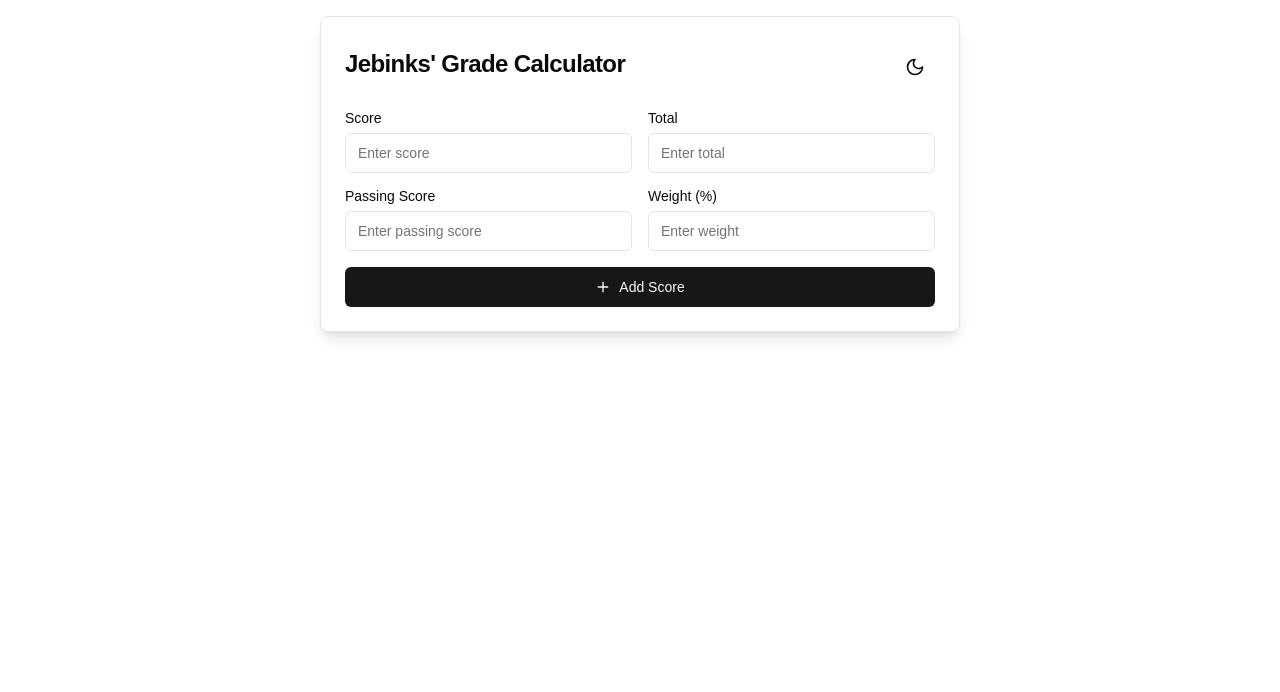
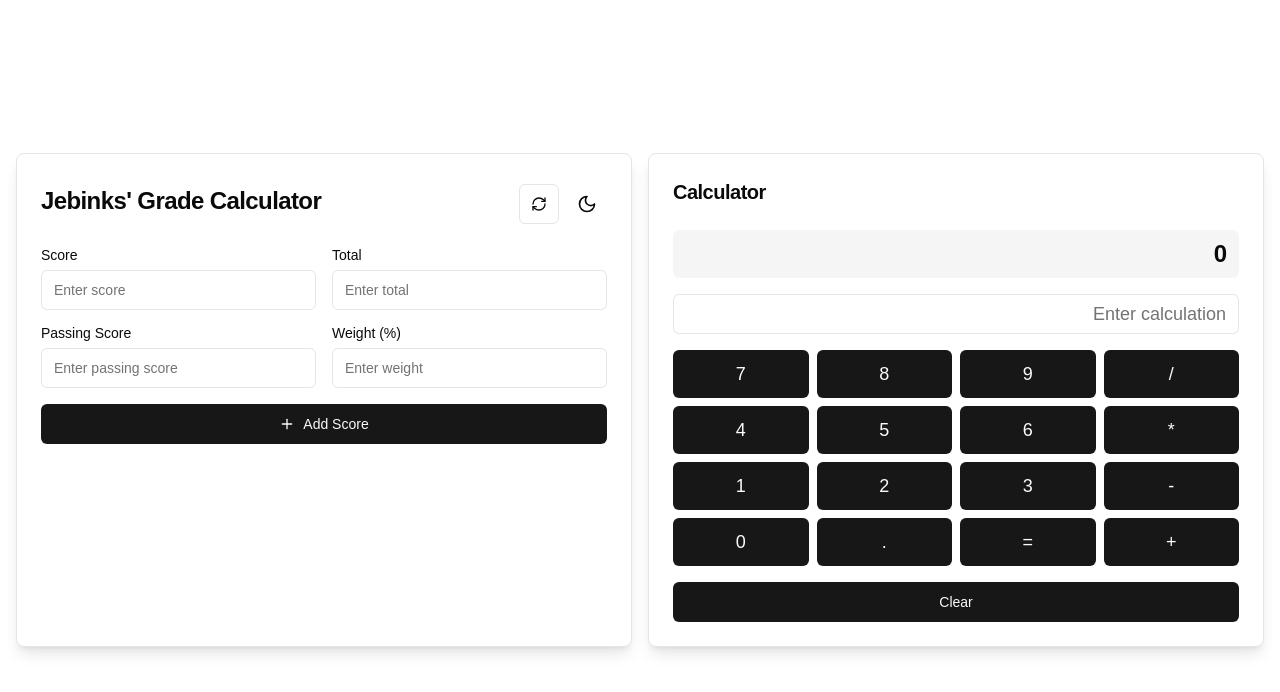
Before and after one commit to kdlibiran/gradecalculator, a Next.js app: page / in a window 1280 px wide. Shown: the top 692 px of the page. Built offline with nearby package versions, Linux system fonts and the light colour scheme.

Commit message:
Add Calculator and reset button

```diff
--- a/components/grade-calculator.tsx
+++ b/components/grade-calculator.tsx
@@ -1,7 +1,7 @@
 "use client"
 
 import { useState, useEffect } from "react"
-import { Plus, Trash2, Moon, Sun, Edit, Copy } from "lucide-react"
+import { Plus, Trash2, Moon, Sun, Edit, Copy, Calculator, RefreshCw } from "lucide-react"
 import { Button } from "@/components/ui/button"
 import { Input } from "@/components/ui/input"
 import { Label } from "@/components/ui/label"
@@ -15,6 +15,12 @@ import {
   DialogTitle,
   DialogTrigger,
 } from "@/components/ui/dialog"
+import {
+  Tooltip,
+  TooltipContent,
+  TooltipProvider,
+  TooltipTrigger,
+} from "@/components/ui/tooltip"
 
 interface ScoreEntry {
   id: number
@@ -34,6 +40,8 @@ export default function GradeCalculatorComponent() {
   const [error, setError] = useState<string | null>(null)
   const [editingEntry, setEditingEntry] = useState<ScoreEntry | null>(null)
   const [isDialogOpen, setIsDialogOpen] = useState(false)
+  const [calculatorInput, setCalculatorInput] = useState("")
+  const [calculatorResult, setCalculatorResult] = useState("")
   const { theme, setTheme } = useTheme()
 
   const addEntry = (e: React.FormEvent) => {
@@ -56,7 +64,7 @@ export default function GradeCalculatorComponent() {
 
       const newTotalWeight = entries.reduce((sum, entry) => sum + entry.weight, 0) + weight
       if (newTotalWeight > 100) {
-        setError("Total weight cannot exceed 100%.")
+        setError("Total weight exceeds 100%. Please adjust your entries.")
         return
       }
 
@@ -84,6 +92,7 @@ export default function GradeCalculatorComponent() {
 
   const editEntry = (entry: ScoreEntry) => {
     setEditingEntry(entry)
+    setIsDialogOpen(true)
   }
 
   const saveEditedEntry = (e: React.FormEvent) => {
@@ -147,11 +156,57 @@ export default function GradeCalculatorComponent() {
     }
   }, [totalWeight])
 
+  const handleCalculatorInput = (value: string) => {
+    setCalculatorInput(prev => prev + value)
+  }
+
+  const calculateResult = () => {
+    try {
+      const result = eval(calculatorInput)
+      setCalculatorResult(result.toString())
+    } catch (error) {
+      setCalculatorResult("Error")
+    }
+  }
+
+  const clearCalculator = () => {
+    setCalculatorInput("")
+    setCalculatorResult("")
+  }
+
+  const clearGradeCalculator = () => {
+    setEntries([])
+    setNewScore("")
+    setNewTotal("")
+    setNewWeight("")
+    setNewPassingScore("")
+    setGoalGrade("")
+    setError(null)
+  }
+
   return (
-    <div className="container mx-auto p-4 max-w-2xl h-screen overflow-auto">
+    <div className="container mx-auto p-4 max-w-7xl">
+      <div className="grid grid-cols-1 md:grid-cols-2 gap-4">
         <Card className="bg-background shadow-lg">
           <CardHeader className="flex flex-row items-center justify-between">
             <CardTitle className="text-2xl font-bold">Jebinks' Grade Calculator</CardTitle>
+            <div className="flex items-center space-x-2">
+              <TooltipProvider>
+                <Tooltip>
+                  <TooltipTrigger asChild>
+                    <Button
+                      variant="outline"
+                      size="icon"
+                      onClick={clearGradeCalculator}
+                    >
+                      <RefreshCw className="h-4 w-4" />
+                    </Button>
+                  </TooltipTrigger>
+                  <TooltipContent>
+                    <p>Clear all entries</p>
+                  </TooltipContent>
+                </Tooltip>
+              </TooltipProvider>
               <Button
                 variant="ghost"
                 size="icon"
@@ -161,6 +216,7 @@ export default function GradeCalculatorComponent() {
                 {theme === "light" ? <Moon className="h-5 w-5" /> : <Sun className="h-5 w-5" />}
                 <span className="sr-only">Toggle theme</span>
               </Button>
+            </div>
           </CardHeader>
           <CardContent className="space-y-6">
             <form onSubmit={addEntry} className="space-y-4">
@@ -245,12 +301,114 @@ export default function GradeCalculatorComponent() {
                         </span>
                       </div>
                       <div className="flex gap-2 mt-2 sm:mt-0">
-                      <Dialog open={isDialogOpen} onOpenChange={setIsDialogOpen}>
-                        <DialogTrigger asChild>
+                        <TooltipProvider>
+                          <Tooltip>
+                            <TooltipTrigger asChild>
                               <Button variant="outline" size="icon" onClick={() => editEntry(entry)}>
                                 <Edit className="h-4 w-4" />
                               </Button>
-                        </DialogTrigger>
+                            </TooltipTrigger>
+                            <TooltipContent>
+                              <p>Edit entry</p>
+                            </TooltipContent>
+                          </Tooltip>
+                        </TooltipProvider>
+                        <TooltipProvider>
+                          <Tooltip>
+                            <TooltipTrigger asChild>
+                              <Button variant="outline" size="icon" onClick={() => duplicateEntry(entry)}>
+                                <Copy className="h-4 w-4" />
+                              </Button>
+                            </TooltipTrigger>
+                            <TooltipContent>
+                              <p>Duplicate entry</p>
+                            </TooltipContent>
+                          </Tooltip>
+                        </TooltipProvider>
+                        <TooltipProvider>
+                          <Tooltip>
+                            <TooltipTrigger asChild>
+                              <Button variant="ghost" size="icon" onClick={() => removeEntry(entry.id)}>
+                                <Trash2 className="h-4 w-4" />
+                              </Button>
+                            </TooltipTrigger>
+                            <TooltipContent>
+                              <p>Remove entry</p>
+                            </TooltipContent>
+                          </Tooltip>
+                        </TooltipProvider>
+                      </div>
+                    </li>
+                  ))}
+                </ul>
+                <div className="bg-primary/10 p-4 rounded-lg space-y-2">
+                  <div className="text-xl font-bold text-center">
+                    Current Grade: {calculateTotalGrade().toFixed(2)}% ({((calculateTotalGrade() / totalWeight) * 100).toFixed(2)}%)
+                  </div>
+                  <div className="text-center">
+                    Total Weight: {totalWeight.toFixed(2)}%
+                  </div>
+                  <div className="text-center font-semibold">
+                    Highest Possible Grade: {calculateHighestPossibleGrade().toFixed(2)}%
+                  </div>
+                </div>
+                <div className="space-y-2">
+                  <Label htmlFor="goalGrade">Goal Grade (%)</Label>
+                  <Input
+                    id="goalGrade"
+                    type="number"
+                    placeholder="Enter your goal grade"
+                    value={goalGrade}
+                    onChange={(e) => setGoalGrade(e.target.value)}
+                  />
+                </div>
+                {goalGrade && (
+                  <div className="text-center font-semibold p-3 bg-secondary rounded-lg">
+                    {calculateNeededGrade() !== null ? (
+                      <>Needed Grade on Remaining Assignments: {calculateNeededGrade()?.toFixed(2)}%</>
+                    ) : (
+                      <>Goal grade is not achievable or invalid</>
+                    )}
+                  </div>
+                )}
+              </div>
+            )}
+          </CardContent>
+        </Card>
+
+        <Card className="bg-background shadow-lg">
+          <CardHeader>
+            <CardTitle className="text-xl font-bold">Calculator</CardTitle>
+          </CardHeader>
+          <CardContent>
+            <div className="space-y-4">
+              <div className="text-right text-2xl font-bold h-12 flex items-center justify-end bg-secondary rounded-md px-3">
+                {calculatorResult || calculatorInput || '0'}
+              </div>
+              <Input
+                value={calculatorInput}
+                onChange={(e) => setCalculatorInput(e.target.value)}
+                placeholder="Enter calculation"
+                className="text-right text-lg"
+              />
+              <div className="grid grid-cols-4 gap-2">
+                {['7', '8', '9', '/', '4', '5', '6', '*', '1', '2', '3', '-', '0', '.', '=', '+'].map((btn) => (
+                  <Button
+                    key={btn}
+                    onClick={() => btn === '=' ? calculateResult() : handleCalculatorInput(btn)}
+                    className="h-12 text-lg"
+                  >
+                    {btn}
+                  </Button>
+                ))}
+              </div>
+              <Button onClick={clearCalculator} className="w-full">Clear</Button>
+            </div>
+          </CardContent>
+        </Card>
+      </div>
+
+      <Dialog open={isDialogOpen} onOpenChange={setIsDialogOpen}>
         <DialogContent>
           <DialogHeader>
             <DialogTitle>Edit Score</DialogTitle>
@@ -302,50 +460,6 @@ export default function GradeCalculatorComponent() {
           </form>
         </DialogContent>
       </Dialog>
-                      <Button variant="outline" size="icon" onClick={() => duplicateEntry(entry)}>
-                        <Copy className="h-4 w-4" />
-                      </Button>
-                      <Button variant="ghost" size="icon" onClick={() => removeEntry(entry.id)}>
-                        <Trash2 className="h-4 w-4" />
-                      </Button>
-                    </div>
-                  </li>
-                ))}
-              </ul>
-              <div className="bg-primary/10 p-4 rounded-lg space-y-2">
-                <div className="text-xl font-bold text-center">
-                  Current Grade: {calculateTotalGrade().toFixed(2)}% ({((calculateTotalGrade() / totalWeight) * 100).toFixed(2)}%)
-                </div>
-                <div className="text-center">
-                  Total Weight: {totalWeight.toFixed(2)}%
-                </div>
-                <div className="text-center font-semibold">
-                  Highest Possible Grade: {calculateHighestPossibleGrade().toFixed(2)}%
-                </div>
-              </div>
-              <div className="space-y-2">
-                <Label htmlFor="goalGrade">Goal Grade (%)</Label>
-                <Input
-                  id="goalGrade"
-                  type="number"
-                  placeholder="Enter your goal grade"
-                  value={goalGrade}
-                  onChange={(e) => setGoalGrade(e.target.value)}
-                />
-              </div>
-              {goalGrade && (
-                <div className="text-center font-semibold p-3 bg-secondary rounded-lg">
-                  {calculateNeededGrade() !== null ? (
-                    <>Needed Grade on Remaining Assignments: {calculateNeededGrade()?.toFixed(2)}%</>
-                  ) : (
-                    <>Goal grade is not achievable or invalid</>
-                  )}
-                </div>
-              )}
-            </div>
-          )}
-        </CardContent>
-      </Card>
     </div>
   )
 }
--- /dev/null
+++ b/components/ui/tooltip.tsx
@@ -0,0 +1,30 @@
+"use client"
+
+import * as React from "react"
+import * as TooltipPrimitive from "@radix-ui/react-tooltip"
+
+import { cn } from "@/lib/utils"
+
+const TooltipProvider = TooltipPrimitive.Provider
+
+const Tooltip = TooltipPrimitive.Root
+
+const TooltipTrigger = TooltipPrimitive.Trigger
+
+const TooltipContent = React.forwardRef<
+  React.ElementRef<typeof TooltipPrimitive.Content>,
+  React.ComponentPropsWithoutRef<typeof TooltipPrimitive.Content>
+>(({ className, sideOffset = 4, ...props }, ref) => (
+  <TooltipPrimitive.Content
+    ref={ref}
+    sideOffset={sideOffset}
+    className={cn(
+      "z-50 overflow-hidden rounded-md border bg-popover px-3 py-1.5 text-sm text-popover-foreground shadow-md animate-in fade-in-0 zoom-in-95 data-[state=closed]:animate-out data-[state=closed]:fade-out-0 data-[state=closed]:zoom-out-95 data-[side=bottom]:slide-in-from-top-2 data-[side=left]:slide-in-from-right-2 data-[side=right]:slide-in-from-left-2 data-[side=top]:slide-in-from-bottom-2",
+      className
+    )}
+    {...props}
+  />
+))
+TooltipContent.displayName = TooltipPrimitive.Content.displayName
+
+export { Tooltip, TooltipTrigger, TooltipContent, TooltipProvider }
--- a/package.json
+++ b/package.json
@@ -12,6 +12,7 @@
     "@radix-ui/react-dialog": "^1.1.2",
     "@radix-ui/react-label": "^2.1.0",
     "@radix-ui/react-slot": "^1.1.0",
+    "@radix-ui/react-tooltip": "^1.1.3",
     "class-variance-authority": "^0.7.0",
     "clsx": "^2.1.1",
     "lucide-react": "^0.446.0",
```
Also changed, not shown: 1 other file (tests, documents, lock files or other folders). Lines whose indentation alone changed are shown as unchanged.
